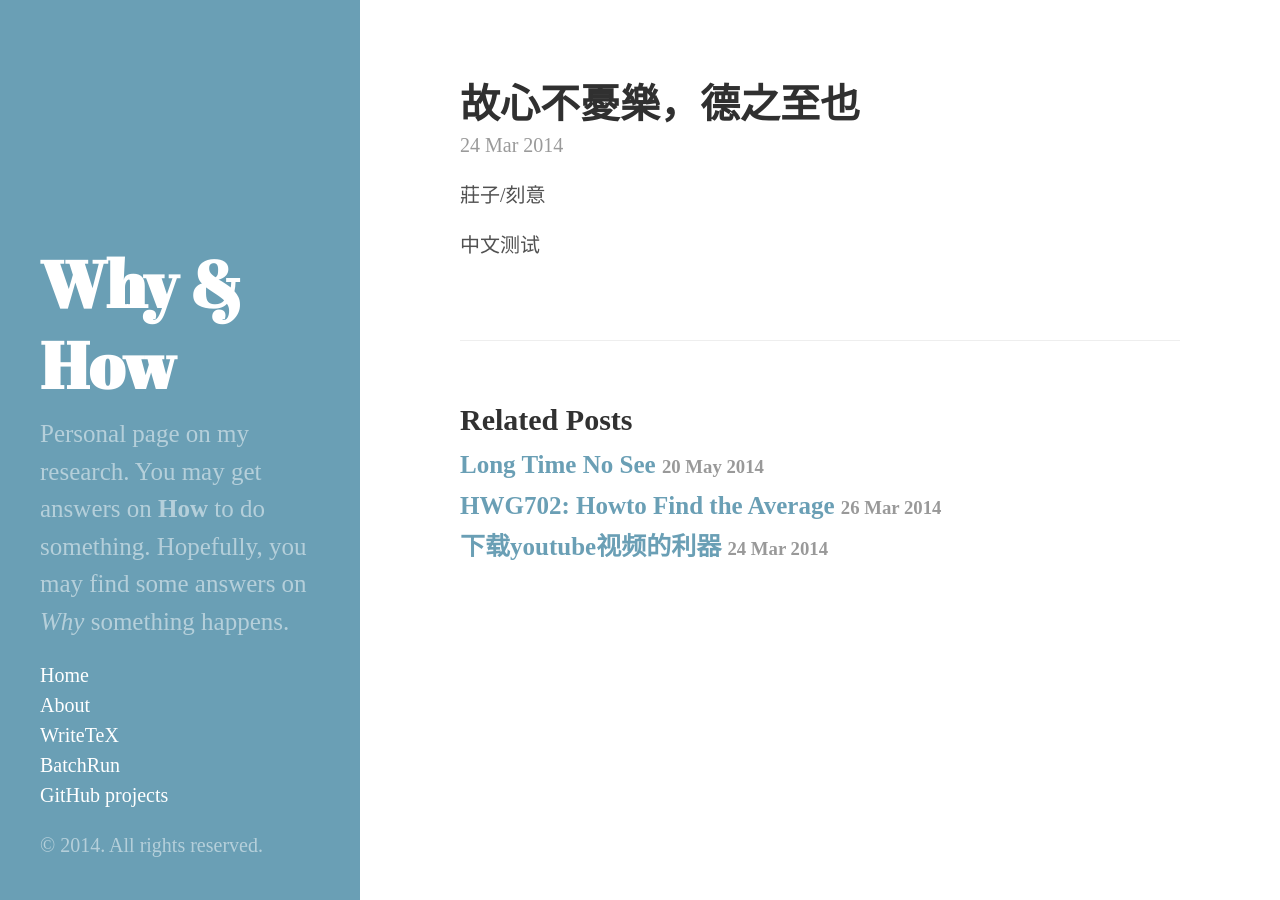
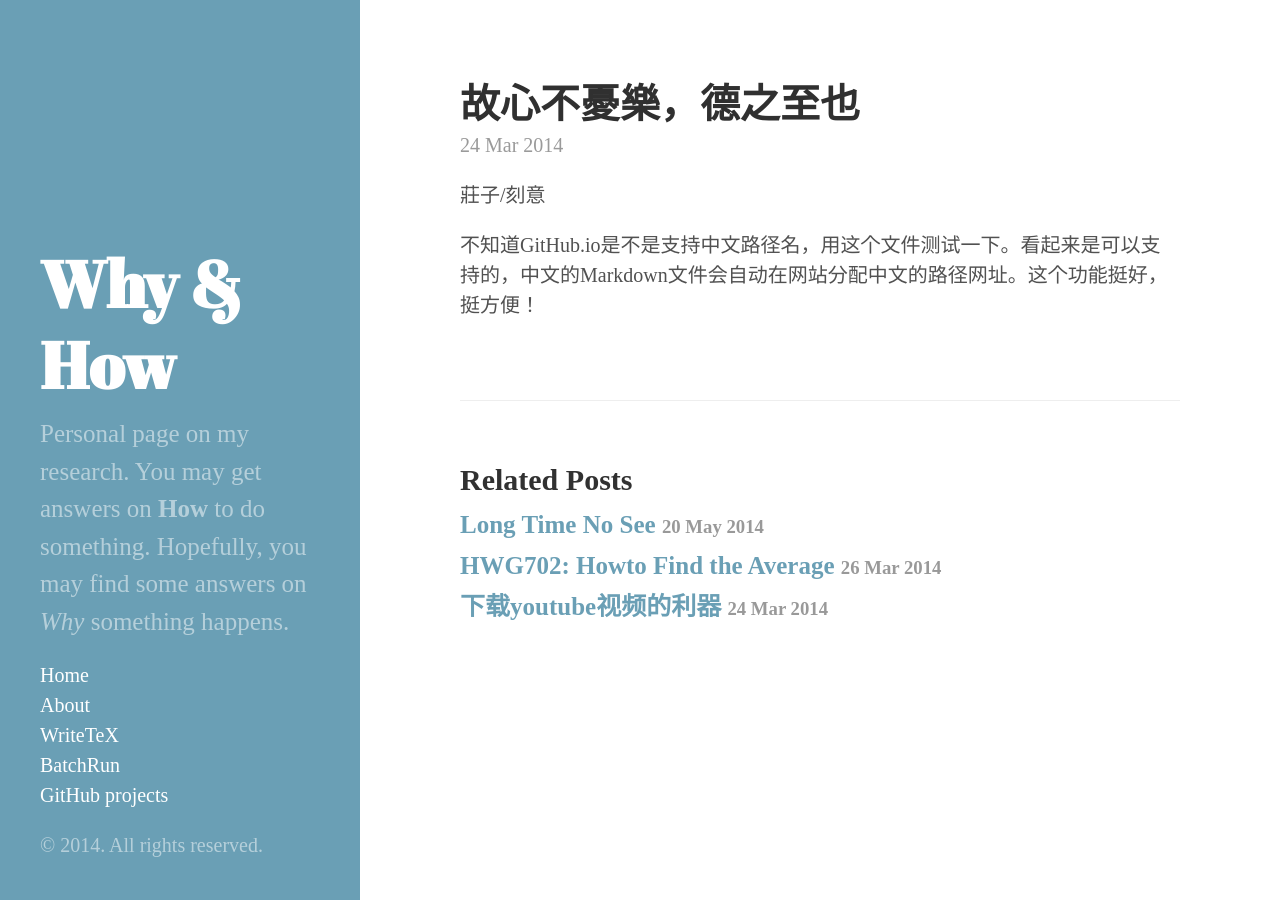
Before and after one commit to wanglongqi/wanglongqi.github.io, a Jekyll site: the page built from _posts/2014-03-24-故心不憂樂，德之至也.markdown, in a window 1280 px wide. Built offline with Jekyll 4.4.1, drawn with Linux system fonts in a browser that asks for light colours; some web fonts are replaced.

Commit message:
Add some explaination.

```diff
--- a/_posts/2014-03-24-故心不憂樂，德之至也.markdown
+++ b/_posts/2014-03-24-故心不憂樂，德之至也.markdown
@@ -6,4 +6,4 @@ date: 2014-03-24T18:10:55+08:00
 
 莊子/刻意
 
-中文测试
+不知道GitHub.io是不是支持中文路径名，用这个文件测试一下。看起来是可以支持的，中文的Markdown文件会自动在网站分配中文的路径网址。这个功能挺好，挺方便！
```
